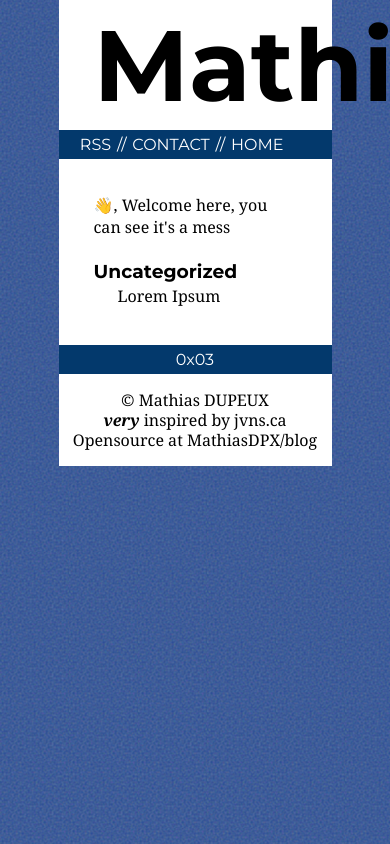
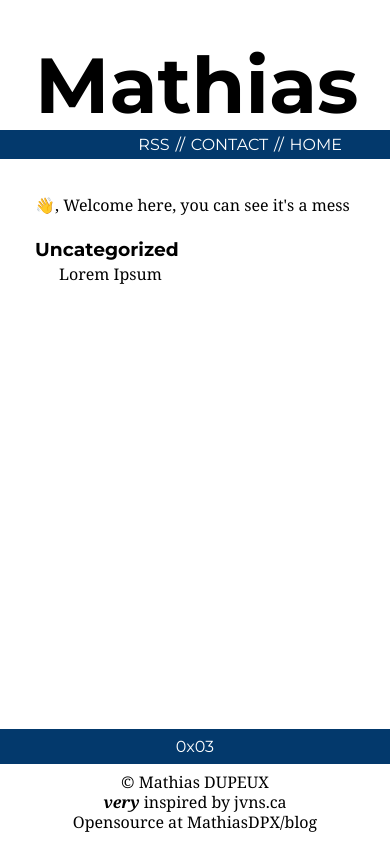
Before and after one commit to MathiasDPX/blog, a Flask app: page / in a window 390 px wide. Run offline with Flask 3, Linux system fonts and the light colour scheme; parts of the project's set-up code (start-up, migrations or seed data) failed here and were passed over.

Commit message:
fix display on small screen

```diff
--- a/static/base.css
+++ b/static/base.css
@@ -1,4 +1,5 @@
 @import url("typography.css");
+
 
 /* Reset */
 * {
@@ -21,11 +22,13 @@ body {
 
 /* Main Container */
 #wrap {
-    width: 70%;
-    max-width: 45em;
     margin: 0 auto;
     background-color: #fff;
     flex: 1;
+    display: flex;
+    flex-direction: column;
+    width: 70%;
+    max-width: 45em;
 }
 
 /* Header Styles */
@@ -45,27 +48,45 @@ header h1 {
 
 /* Navigation Bar */
 #navbar {
-    min-width: 100%;
+    width: 100%;
     background-color: #03396C;
     padding: 5px 3em 5px 0;
     text-align: right;
-    width: 70%;
-    max-width: 45em;
-    margin: 0 auto;
 }
 
 /* Main Content */
 #main {
     padding: 35px;
+    flex: 1;
 }
 
 /* Footer */
 #footer {
-    padding-bottom: 0.5em;
+    margin-top: auto;
 }
-
 #footer-title {
-    min-width: 100%;
+    width: 100%;
     background-color: #03396C;
     text-align: center;
+    padding: 0.5em 0;
 }
+@media (max-width: 768px) {
+    html, body {
+        min-height: 100vh;
+    }
+    #wrap {
+        width: 100%;
+        max-width: none;
+    }
+    footer p{
+        margin-bottom: 0.25em;
+    }
+
+    header h1 {
+        font-size: clamp(2rem, 20vw, 100px);
+        text-align: center;
+        max-width: 90%;
+        word-wrap: break-word;
+        margin: 20px auto;
+    }
+}
--- a/static/typography.css
+++ b/static/typography.css
@@ -72,7 +72,6 @@ a {
 /* Footer */
 #footer-title {
     padding: 5px 0;
-    margin-bottom: 0.5em;
     min-width: 100%;
     color: #ffffff;
     font-family: "Montserrat", sans-serif;
```
